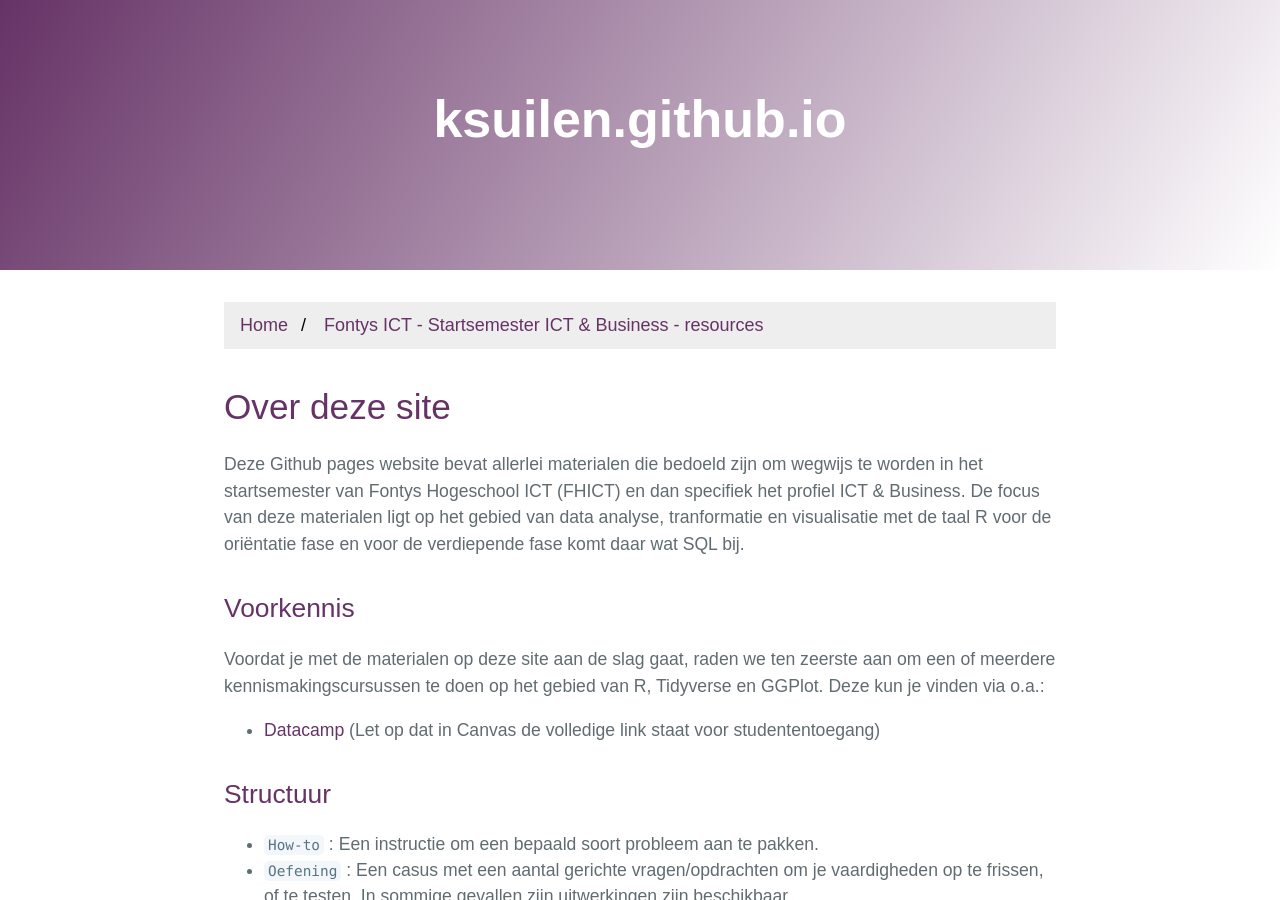
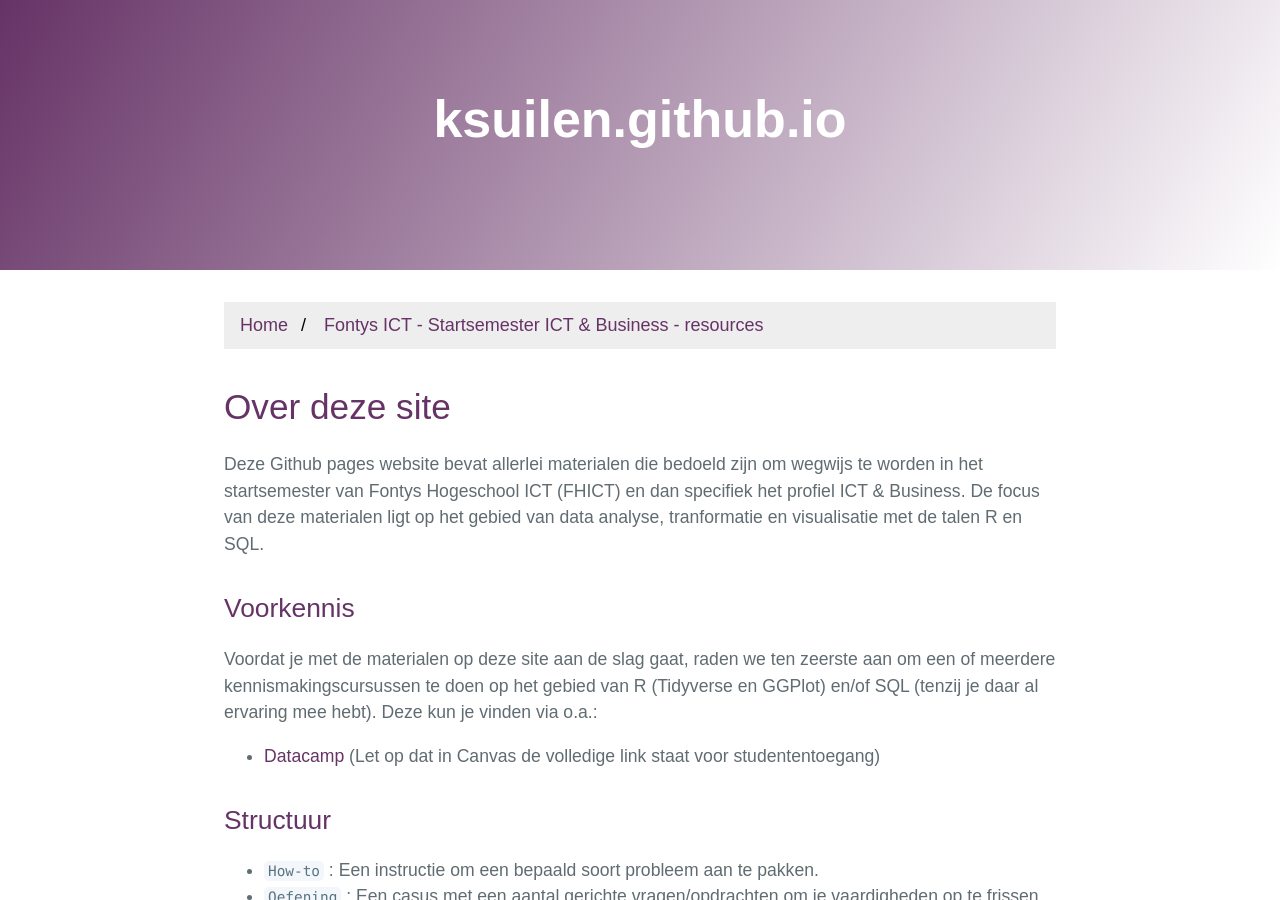
Before and after one commit to ksuilen/ksuilen.github.io, a Jekyll site: the page built from index.md, in a window 1280 px wide and 900 px high. Built offline with Jekyll 4.4.1, drawn with Linux system fonts in a browser that asks for light colours; our own code applies the rules of GitHub Pages for plain Markdown files; the repository's description, which GitHub fills in, is left out.

Commit message:
Verwijzing naar splitsing onderwerpen uit intro. R/SQL zit niet meer perse verdeeld over orientatie en verdieping.

```diff
--- a/index.md
+++ b/index.md
@@ -5,10 +5,10 @@ title: "Fontys ICT - Startsemester ICT & Business - resources"
 
 # Over deze site
 
-Deze Github pages website bevat allerlei materialen die bedoeld zijn om wegwijs te worden in het startsemester van Fontys Hogeschool ICT (FHICT) en dan specifiek het profiel ICT & Business. De focus van deze materialen ligt op het gebied van data analyse, tranformatie en visualisatie met de taal R voor de oriëntatie fase en voor de verdiepende fase komt daar wat SQL bij.
+Deze Github pages website bevat allerlei materialen die bedoeld zijn om wegwijs te worden in het startsemester van Fontys Hogeschool ICT (FHICT) en dan specifiek het profiel ICT & Business. De focus van deze materialen ligt op het gebied van data analyse, tranformatie en visualisatie met de talen R en SQL.
 
 ## Voorkennis
-Voordat je met de materialen op deze site aan de slag gaat, raden we ten zeerste aan om een of meerdere kennismakingscursussen te doen op het gebied van R, Tidyverse en GGPlot. Deze kun je vinden via o.a.:
+Voordat je met de materialen op deze site aan de slag gaat, raden we ten zeerste aan om een of meerdere kennismakingscursussen te doen op het gebied van R (Tidyverse en GGPlot) en/of SQL (tenzij je daar al ervaring mee hebt). Deze kun je vinden via o.a.:
 
 - [Datacamp](https://www.datacamp.com/) (Let op dat in Canvas de volledige link staat voor studententoegang)
 
```
